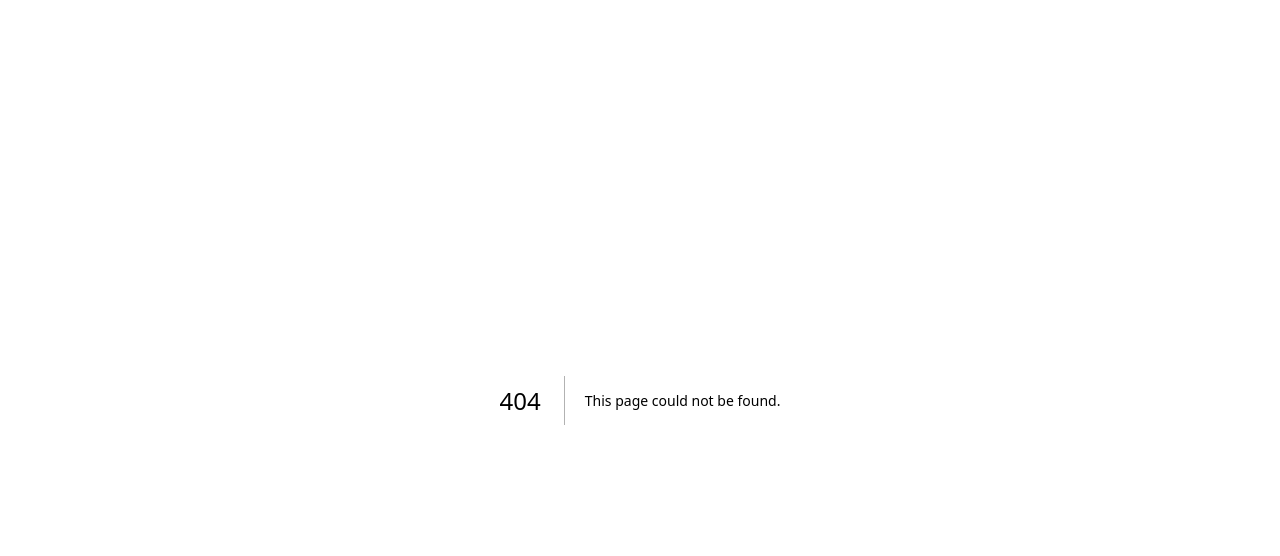
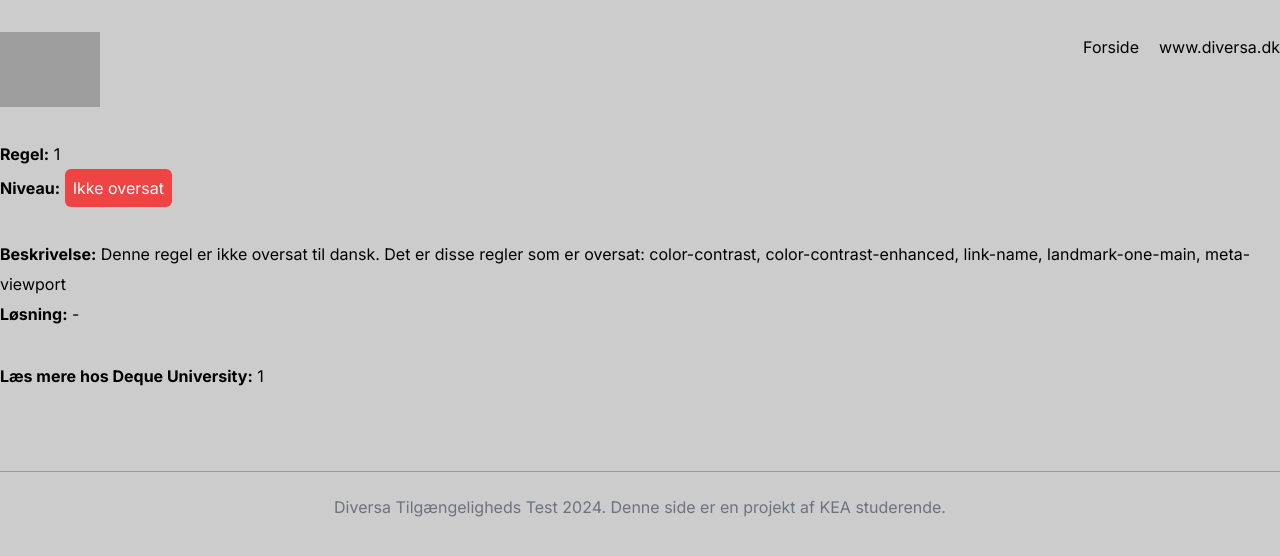
Before and after one commit to pinzdesign/charlietango, a Next.js app: page /rules/1 in a window 1280 px wide. Before the commit this address had no page. Shown: the top 556 px of the page. Built offline with nearby package versions, Linux system fonts and the light colour scheme; grey boxes are pictures that could not be loaded.

Commit message:
rule pages

```diff
--- a/src/app/components/Inapplicable.tsx
+++ b/src/app/components/Inapplicable.tsx
@@ -1,3 +1,5 @@
+import Link from "next/link";
+
 export default function Pass(props: any) {
   const iId = props.id;
   const iDesc = props.description;
@@ -9,7 +11,7 @@ export default function Pass(props: any) {
   return (
     <div key={props.key} className="border border-gray-200 p-3 mb-5 shadow-lg">
       <h4 className="bg-gray-500 rounded-lg text-white px-2 py-1 inline-block">
-        {iId}
+      <Link target="_blank" href={"/rules/" + iId}>{iId}</Link>
       </h4>
       <p className="my-1">
         <strong>Beskrivelse:</strong> {iDesc}
@@ -18,7 +20,7 @@ export default function Pass(props: any) {
         <strong>Hjælp:</strong> {iHelp}
       </p>
       <p className="text-gray-500">
-        <strong>Læs mere:</strong> <a href={iHelpUrl}>{iId}</a>
+        <strong>Læs mere:</strong> <Link target="_blank" href={"/rules/" + iId}>{iId}</Link>
       </p>
     </div>
   );
--- a/src/app/components/Incomplete.tsx
+++ b/src/app/components/Incomplete.tsx
@@ -1,3 +1,5 @@
+import Link from "next/link";
+
 export default function Pass(props: any) {
   const iId = props.id;
   const iDesc = props.description;
@@ -9,7 +11,7 @@ export default function Pass(props: any) {
   return (
     <div key={props.key} className="border border-gray-200 p-3 mb-5 shadow-lg">
       <h4 className="bg-gray-500 rounded-lg text-white px-2 py-1 inline-block">
-        {iId}
+        <Link target="_blank" href={"/rules/" + iId}>{iId}</Link>
       </h4>
       <p className="my-1">
         <strong>Beskrivelse:</strong> {iDesc}
@@ -18,7 +20,7 @@ export default function Pass(props: any) {
         <strong>Hjælp:</strong> {iHelp}
       </p>
       <p className="text-gray-500">
-        <strong>Læs mere:</strong> <a href={iHelpUrl}>{iId}</a>
+        <strong>Læs mere:</strong> <Link target="_blank" href={"/rules/" + iId}>{iId}</Link>
       </p>
     </div>
   );
--- a/src/app/components/Pass.tsx
+++ b/src/app/components/Pass.tsx
@@ -1,3 +1,5 @@
+import Link from "next/link";
+
 export default function Pass(props: any) {
   const pId = props.id;
   const pDesc = props.description;
@@ -9,7 +11,7 @@ export default function Pass(props: any) {
   return (
     <div key={props.key} className="border border-gray-200 p-3 mb-5 shadow-lg">
       <h4 className="bg-green-500 rounded-lg text-white px-2 py-1 inline-block">
-        {pId}
+        <Link target="_blank" href={"/rules/" + pId}>{pId}</Link>
       </h4>
       <p className="my-1">
         <strong>Beskrivelse:</strong> {pDesc}
@@ -18,7 +20,7 @@ export default function Pass(props: any) {
         <strong>Hjælp:</strong> {pHelp}
       </p>
       <p className="text-gray-500">
-        <strong>Læs mere:</strong> <a href={pHelpUrl}>{pId}</a>
+        <strong>Læs mere:</strong> <Link target="_blank" href={"/rules/" + pId}>{pId}</Link>
       </p>
     </div>
   );
--- a/src/app/components/Violation.tsx
+++ b/src/app/components/Violation.tsx
@@ -1,3 +1,5 @@
+import Link from "next/link";
+
 export default function Violation(props: any) {
   const vId = props.id;
   const vImpact = props.impact;
@@ -10,7 +12,7 @@ export default function Violation(props: any) {
   return (
     <div key={props.key} className="border border-gray-200 p-3 mb-5 shadow-lg">
       <h4 className="bg-red-500 rounded-lg text-white px-2 py-1 inline-block">
-        {vId}
+        <Link target="_blank" href={"/rules/" + vId}>{vId}</Link>
       </h4>
       <p className="my-1">
         <strong>Niveau:</strong> <span className="impact-label">{vImpact}</span>
@@ -22,7 +24,7 @@ export default function Violation(props: any) {
         <strong>Hjælp:</strong> {vHelp}
       </p>
       <p className="text-gray-500">
-        <strong>Læs mere:</strong> <a href={vHelpUrl}>{vId}</a>
+        <strong>Læs mere:</strong> <Link target="_blank" href={"/rules/" + vId}>{vId}</Link>
       </p>
     </div>
   );
--- a/src/app/globals.css
+++ b/src/app/globals.css
@@ -59,7 +59,7 @@ body {
   height: 100px;
   background-color: green;
   text-align: center;
-  padding-top: 30px;
+  padding-top: 35px;
   margin: auto;
   margin-top: 100px;
 }
--- a/src/app/result/loading.tsx
+++ b/src/app/result/loading.tsx
@@ -4,7 +4,7 @@ export default function Page() {
     return (
       <main className="mx-auto max-w-screen-xl">
         <Skeleton className="rounded-lg">
-          <div className="h-24 rounded-lg bg-default-300"></div>
+          <div className="h-24 rounded-lg bg-default-300">Henter rapporten...</div>
         </Skeleton>
         <div className="grid_2_1">
           <Skeleton className="h-5 text-2xl mb-5">
--- a/src/app/result/page.tsx
+++ b/src/app/result/page.tsx
@@ -36,7 +36,7 @@ export default async function Page({ searchParams }: { searchParams: any }) {
               className="w-full h-full object-cover"
               width={559}
               height={501}
-              src="/img/error.webp"
+              src="/img/error.png"
               alt="error image"
             />
 
--- /dev/null
+++ b/src/app/rules/[ruleId]/page.tsx
@@ -0,0 +1,54 @@
+import SiteFooter from "@/app/components/SiteFooter";
+import SiteHeader from "@/app/components/SiteHeader";
+
+export default function Page({ params } : { params: any }) {
+
+    let impact = "Ikke oversat";
+    let translatedDesc = "Denne regel er ikke oversat til dansk. Det er disse regler som er oversat: color-contrast, color-contrast-enhanced, link-name, landmark-one-main, meta-viewport";
+    let helpUrl = "https://dequeuniversity.com/rules/axe/4.9/" + params.ruleId + "?application=axe-puppeteer&lang=da"
+    let solution = "-"
+
+    if(params.ruleId == "color-contrast") {
+        impact = "Alvorlig";
+        translatedDesc = "Elementer skal have tilstrækkelig farvekontrast. Vær sikkert på at kontrasten mellem forgrund og baggrund svarer til WCAG 2 AA minimale krav om kontrast grænser";
+        solution = "Sørg for en farvekontrast på mindst 7:1 for lille tekst eller 4,5:1 for stor tekst, også selvom tekst er en del af et billede. Stor tekst er i kravene defineret som 18pt (24 CSS pixels) eller 14pt fed (19 CSS pixels). Bemærk: Elementer, der har et forhold på 1:1, betragtes som 'ufuldstændige' og kræver en manuel gennemgang."
+    }
+
+    if(params.ruleId == "color-contrast-enhanced") {
+        impact = "Alvorlig";
+        translatedDesc = "Elementer skal have tilstrækkelig farvekontrast. Vær sikkert på at kontrasten mellem forgrund og baggrund svarer til WCAG 2 AA minimale krav om kontrast grænser";
+        solution = "Sørg for en farvekontrast på mindst 7:1 for lille tekst eller 4,5:1 for stor tekst, også selvom tekst er en del af et billede. Stor tekst er i kravene defineret som 18pt (24 CSS pixels) eller 14pt fed (19 CSS pixels). Bemærk: Elementer, der har et forhold på 1:1, betragtes som 'ufuldstændige' og kræver en manuel gennemgang."
+    }
+
+    if(params.ruleId == "link-name") {
+        impact = "Alvorlig";
+        translatedDesc = "Links skal have forståelig (detekterbar) tekst.";
+        solution = "Sørg for, at alle linknavne er tilgængelige. Det kan være muligt, at den indre linktekst ikke er synlig for en skærmlæser, at der er duplikerede linketiketter, eller at linket ikke kan fokuseres. Sørg for, at alle links kan modtage programmatisk fokus; undgå for eksempel enhedsspecifikke hændelser (for eksempel onmouseover). For at sikre, at al linktekst er synlig for skærmlæsere, kan link tekst ikke skjules (f.eks. med display: none)"
+    }
+
+    if(params.ruleId == "landmark-one-main") {
+        impact = "Moderat";
+        translatedDesc = "Dokumentet skal have ét 'main'-landmark. Vær sikkert på at siden har en main landmark.";
+        solution = "Sørg for, at der er et navigationspunkt til det primære indhold på siden. Hvis siden indeholder iframe-elementer, skal hver iframe indeholde enten ingen hovedvartegn eller kun ét.Sørg for, at alt indhold er indeholdt i en skelsættende region, udpeget med HTML5-vartegnselementer og/eller ARIA-vartegnsområder.Det er en bedste praksis at bruge både HTML 5- og ARIA-vartegn for at sikre, at alt indhold er indeholdt i et navigationsområde. I HTML5 skal du bruge elementer som sidehoved, nav, hoved og sidefod."
+    }
+
+    if(params.ruleId == "meta-viewport") {
+        impact = "Kritisk";
+        translatedDesc = "Zoom og skalering må ikke være slået fra. Vær sikkert på at <meta name='viewport'> ikke begrænser zoom og skalering";
+        solution = "Fjern parameteren user-scalable='no' fra indholdsattributten for <meta name='viewport'>-elementet for at tillade zoom og sikre, at maksimum skala parameteren ikke er mindre end 2. Et meta viewport-element fortæller browseren, hvordan man kontrollerer sidens dimensioner og skalerer, men muligheden for at zoome kan deaktiveres som følge af dens brug.";
+    }
+
+    return (
+        <>
+        <SiteHeader></SiteHeader>
+        <main className="mx-auto max-w-screen-xl">
+            <h1><strong>Regel:</strong> {params.ruleId}</h1>
+            <p><strong>Niveau:</strong> <span className="inline-block bg-red-500 rounded-md px-2 py-1 text-white">{impact}</span></p>
+            <p className="mt-8"><strong>Beskrivelse:</strong> {translatedDesc}</p>
+            <p><strong>Løsning:</strong> {solution}</p>
+            <p className="mt-8"><strong>Læs mere hos Deque University:</strong> <a target="_blank" href={helpUrl}>{params.ruleId}</a></p>
+        </main>
+        <SiteFooter></SiteFooter>
+        </>
+    )
+}
```
Also changed, not shown: public/img/error.png (added), public/img/error.webp (deleted).
